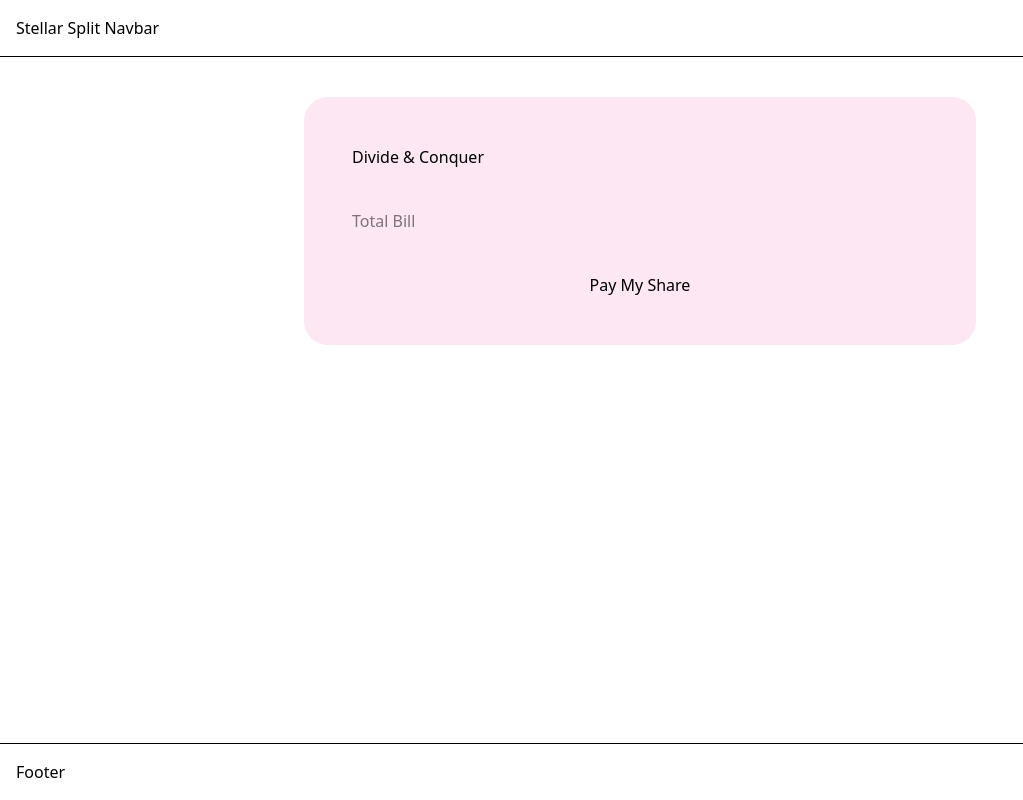
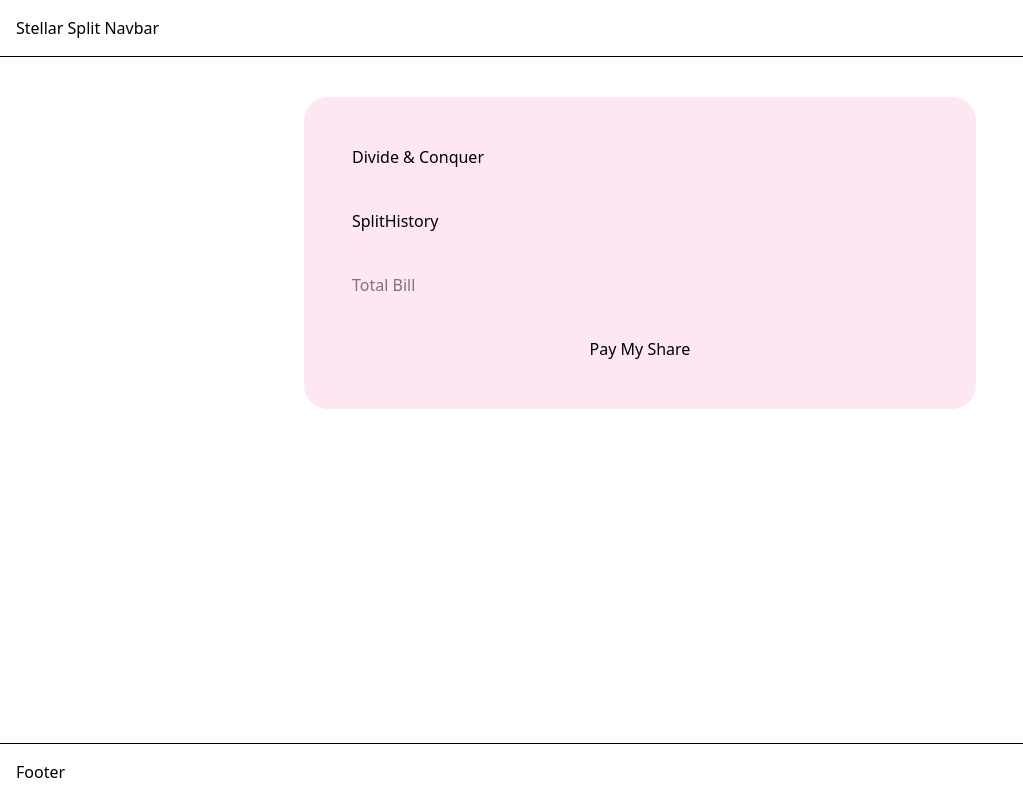
Before and after one commit to bapidas777/Stellar-Split, a Next.js app: page / in a window 1280 px wide. Shown: the whole page, without its empty margins (0-1023 px from the left). Built offline with nearby package versions, Linux system fonts and the light colour scheme.

Commit message:
Add tabs navigation structure for History view

```diff
--- a/app/page.tsx
+++ b/app/page.tsx
@@ -5,7 +5,13 @@ export default function Home() {
       <header className="sticky top-0 z-50 bg-white/80 p-4 border-b">Stellar Split Navbar</header>
       <main className="py-10 flex justify-center items-start px-6 flex-1">
 <div className="w-full max-w-2xl bg-pink-100 rounded-3xl p-12 flex flex-col gap-10">
-  <h2>Divide & Conquer</h2>
+
+<h2>Divide & Conquer</h2>
+<div className="tabs">
+  <button>Split</button>
+  <button>History</button>
+</div>
+
   <input type="number" placeholder="Total Bill" />
   <button>Pay My Share</button>
 </div>
```
